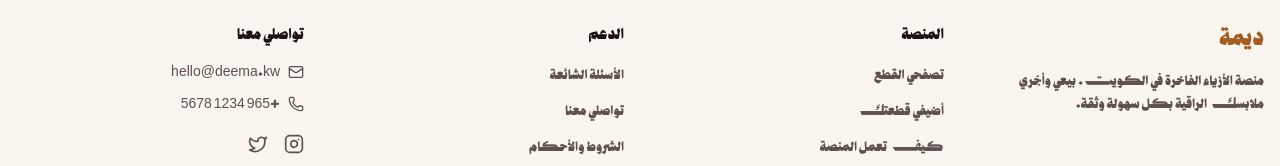
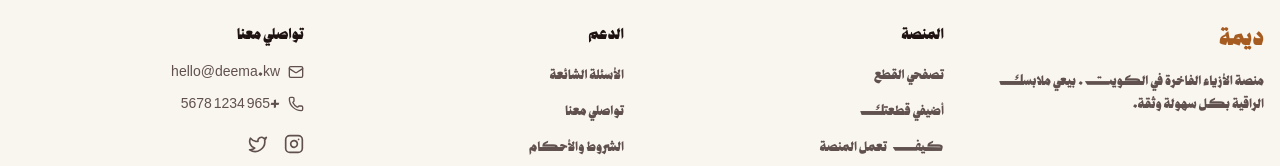
Before and after one commit to alshatreee/deemah, a Next.js app: page /faq in a window 1280 px wide. Shown: the part 687-853 px from the top of the page. Built offline with nearby package versions, Linux system fonts and the light colour scheme; no server answers.

Commit message:
copy: remove final rental wording from footer + offer-countdown

```diff
--- a/components/layout/footer.tsx
+++ b/components/layout/footer.tsx
@@ -29,7 +29,7 @@ export function Footer() {
               ديمة
             </Link>
             <p className="mt-4 text-sm text-muted-foreground leading-relaxed">
-              منصة الأزياء الفاخرة في الكويت. بيعي وأجّري ملابسك الراقية بكل سهولة وثقة.
+              منصة الأزياء الفاخرة في الكويت. بيعي ملابسك الراقية بكل سهولة وثقة.
             </p>
           </div>
 
--- a/components/marketing/offer-countdown.tsx
+++ b/components/marketing/offer-countdown.tsx
@@ -61,7 +61,7 @@ export function OfferCountdown() {
                 <span>عرض محدود</span>
               </div>
               <h2 className="text-2xl md:text-3xl font-bold text-foreground">
-                خصم يصل إلى 30% على الإيجار
+                خصم يصل إلى 30% على البيع
               </h2>
               <p className="mt-2 text-sm md:text-base text-muted-foreground">
                 احجزي إطلالة المناسبة قبل انتهاء العرض
```
